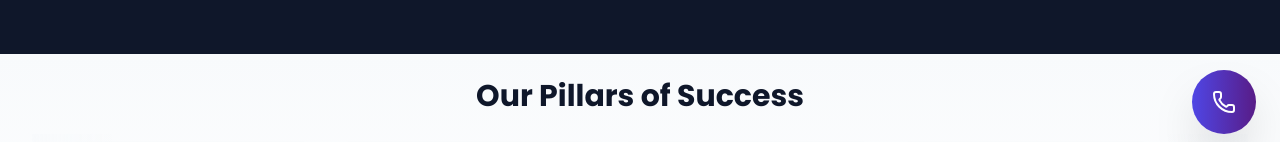
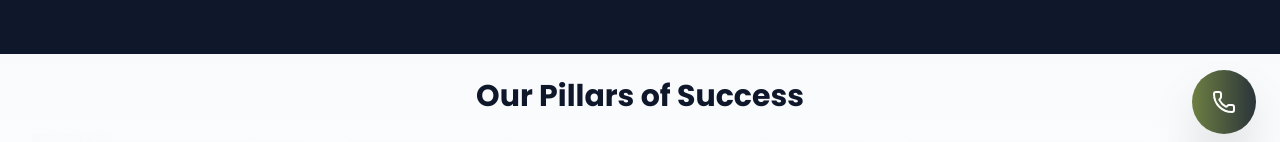
Before and after one commit to trust2switch-startup/trust2switch, a Next.js app: page / in a window 1280 px wide. Shown: the part 642-784 px from the top of the page. Built offline with nearby package versions, Linux system fonts and the light colour scheme.

Commit message:
feat: Update FloatingButton gradient colors for improved visual consistency

```diff
--- a/src/components/ui/FloatingButton.tsx
+++ b/src/components/ui/FloatingButton.tsx
@@ -51,7 +51,7 @@ export const FloatingButton: React.FC = () => {
           className={`w-14 h-14 sm:w-16 sm:h-16 rounded-full shadow-2xl flex items-center justify-center transition-all ${
             isOpen
               ? 'bg-red-500 hover:bg-red-600 text-white'
-              : 'bg-gradient-to-r from-[#4f46e5] to-[#581c87] hover:from-primary-700 hover:to-secondary-700 text-white'
+              : 'bg-gradient-to-r from-[#6d7f42] to-[#2b343a] hover:from-primary-700 hover:to-secondary-700 text-white'
           }`}
           aria-label="Contact Options"
         >
```
